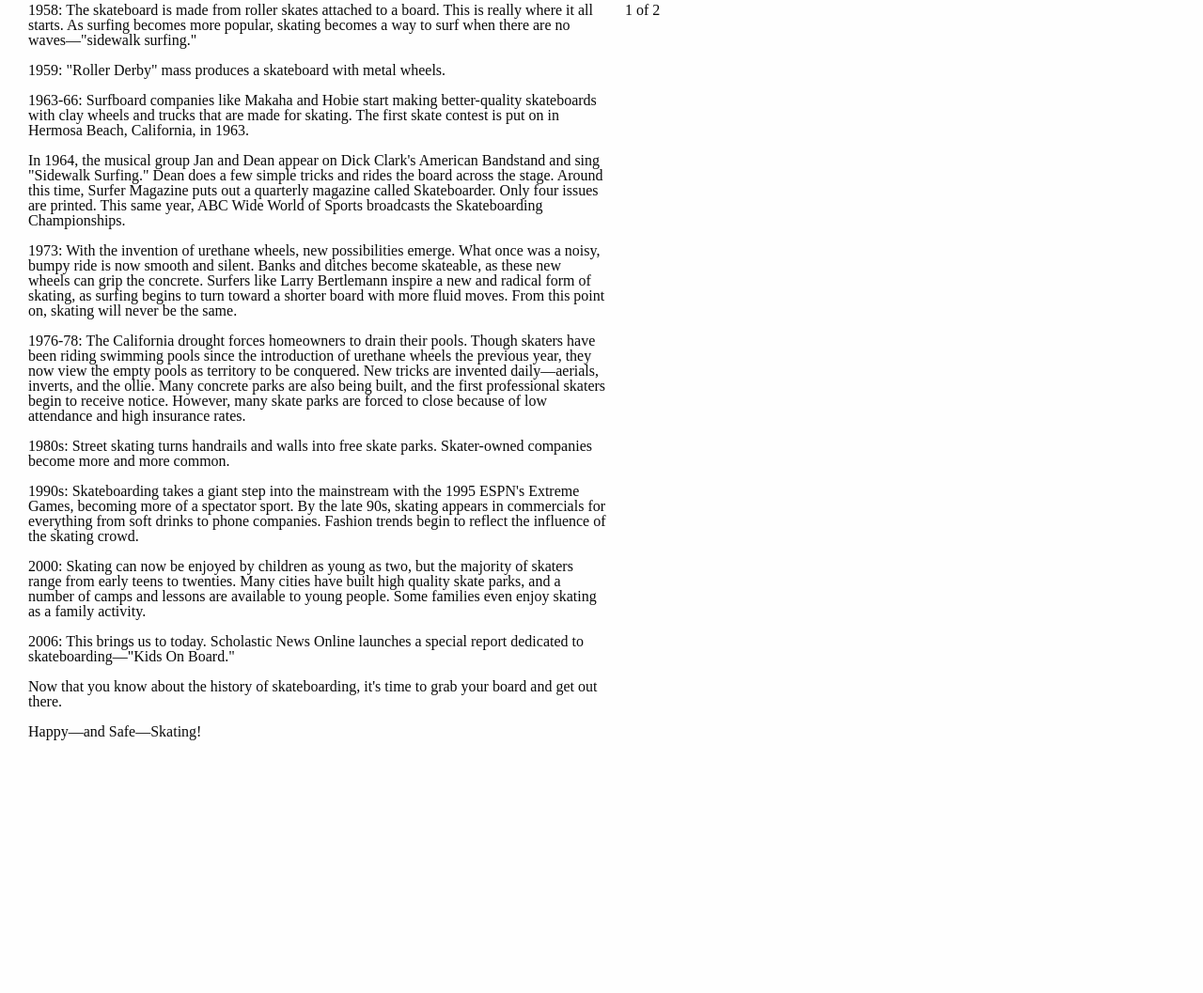
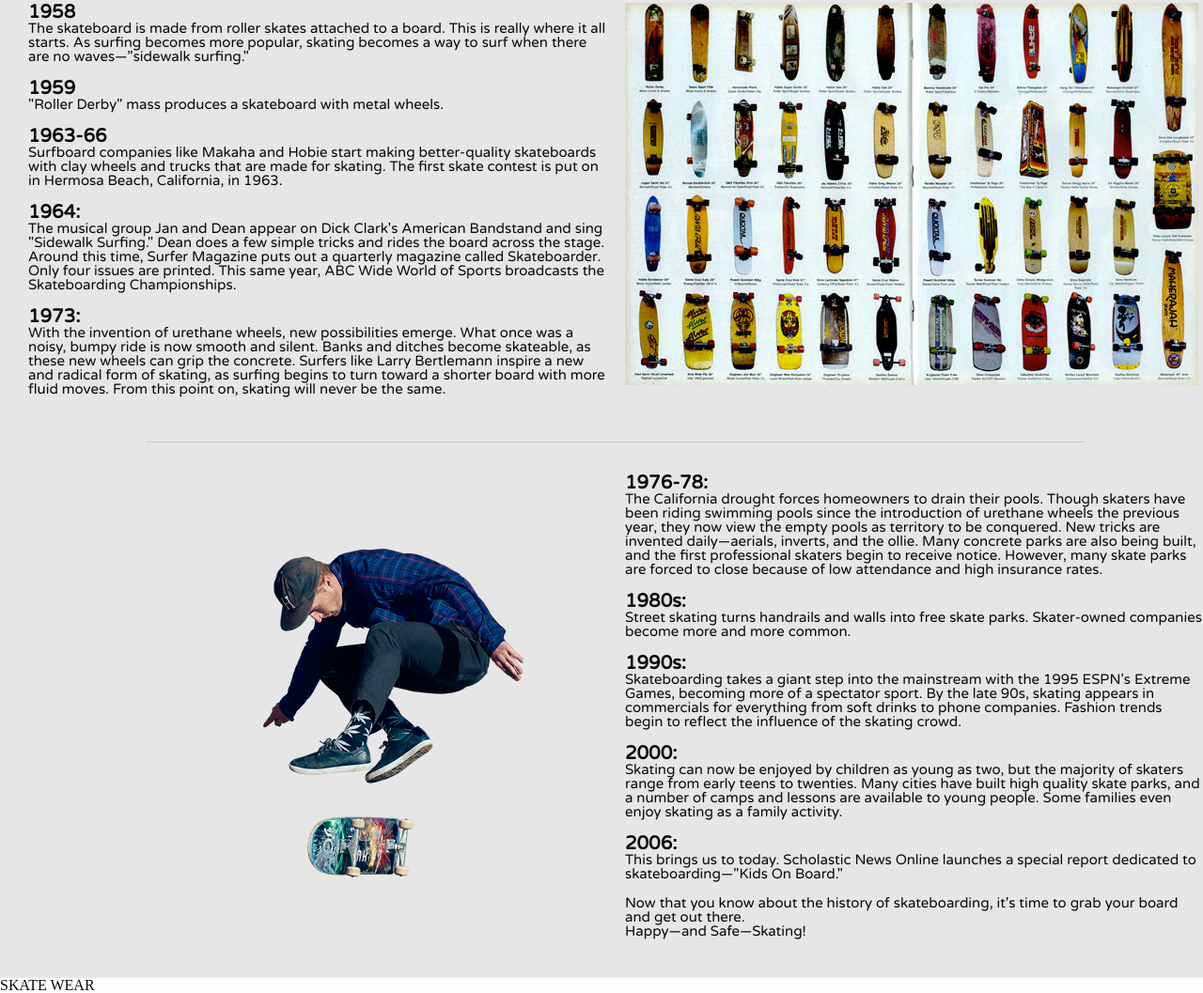
Before and after one commit to willardshikami/SkateStop, a plain HTML site: page index.html in a window 1280 px wide. Shown: the part 770-1827 px from the top of the page at 94% size. Before the commit the page ends 1599 px from the top, so only its background shows below. Drawn offline with Linux system fonts and the light colour scheme.

Commit message:
updated website content

```diff
--- a/css/app.css
+++ b/css/app.css
@@ -66,10 +66,11 @@ body {
 */
 
 .logo {
+    color: #fff;
     font-family: 'Permanent Marker', cursive;
     font-size: 50px;
     font-weight: 600;
-    padding: 10px 0px 20px 30px;
+    padding: 10px 0px 10px 30px;
     float: left;
 }
 
@@ -81,7 +82,7 @@ body {
 }
 
 .nav-bar {
-    background-color: rgba(217,217,217, 0.5);
+
     font-family: 'Varela Round';
     text-align: right;
     padding: 20px 30px 10px 0px;
@@ -93,11 +94,11 @@ nav ul li {
 }
 
 nav ul li a {
-    color: #1a1a1a;
+    color: #fff;
 }
 
 nav ul li a:hover {
-    color: #000;
+    color: #f2f2f2;
 }
 
 .mid-header {
@@ -122,6 +123,7 @@ nav ul li a:hover {
 */
 
 .history {
+    background-color: #e6e6e6;
     padding: 20px 0px 30px 30px
 }
 
@@ -129,7 +131,26 @@ nav ul li a:hover {
     font-family: 'Varela Round', cursive;
     font-size: 40px;
     font-weight: 900;
+    text-align: center;
 }
+
+
+.history1 h2{
+    font-family: 'Varela Round';
+    font-size: 20px;
+    font-weight: 600;
+}
+
+.history1 p {
+    font-family: 'Varela Round';
+    font-size: 15px;
+}
+
+.history2 .transparent1 {
+    padding-top: 80px;
+    padding-left: 250px;
+}
+
 
 /*
   ========================================
--- a/index.html
+++ b/index.html
@@ -29,8 +29,10 @@
                     <li><a href="#">HOME</a></li>
                     <li><a href="#">ABOUT</a></li>
                 </ul>
+                <hr>
             </nav>
         </div>
+
 
         <!--MID HEADER STARTS HERE-->
         <div class="mid-header">
@@ -43,56 +45,68 @@
 
     <div class="history">
         <h1>HISTORY OF SKATEBOARDING</h1>
-        <div class="section group">
+        <div class="section1 section group">
 					<div class="history1 col area_1_of_2">
-                        <p>1958: The skateboard is made from roller skates attached to a board. This is really where it all starts. As surfing becomes more popular, skating becomes a way to surf when there are no waves—"sidewalk surfing."</p>
+                        <h2>1958</h2> <p>The skateboard is made from roller skates attached to a board. This is really where it all starts. As surfing becomes more popular, skating becomes a way to surf when there are no waves—"sidewalk surfing."</p>
 
 					   <br>
 
-					   <p>1959: "Roller Derby" mass produces a skateboard with metal wheels.</p>
+                        <h2>1959</h2> <p>"Roller Derby" mass produces a skateboard with metal wheels.</p>
 
 					   <br>
 
-					   <p>1963-66: Surfboard companies like Makaha and Hobie start making better-quality skateboards with clay wheels and trucks that are made for skating. The first skate contest is put on in Hermosa Beach, California, in 1963.</p>
+                        <h2>1963-66</h2> <p>Surfboard companies like Makaha and Hobie start making better-quality skateboards with clay wheels and trucks that are made for skating. The first skate contest is put on in Hermosa Beach, California, in 1963.</p>
 					   <br>
-					   <p>In 1964, the musical group Jan and Dean appear on Dick Clark's American Bandstand and sing "Sidewalk Surfing." Dean does a few simple tricks and rides the board across the stage.
+                        <h2>1964:</h2> <p>The musical group Jan and Dean appear on Dick Clark's American Bandstand and sing "Sidewalk Surfing." Dean does a few simple tricks and rides the board across the stage.
                        Around this time, Surfer Magazine puts out a quarterly magazine called Skateboarder. Only four issues are printed. This same year, ABC Wide World of Sports broadcasts the Skateboarding Championships.</p>
                        <br>
-                       <p>1973: With the invention of urethane wheels, new possibilities emerge. What once was a noisy, bumpy ride is now smooth and silent. Banks and ditches become skateable, as these new wheels can grip the concrete. Surfers like Larry Bertlemann inspire a new and radical form of skating, as surfing begins to turn toward a shorter board with more fluid moves. From this point on, skating will never be the same.</p>
+                        <h2>1973:</h2> <p>With the invention of urethane wheels, new possibilities emerge. What once was a noisy, bumpy ride is now smooth and silent. Banks and ditches become skateable, as these new wheels can grip the concrete. Surfers like Larry Bertlemann inspire a new and radical form of skating, as surfing begins to turn toward a shorter board with more fluid moves. From this point on, skating will never be the same.</p>
                         <br>
-                       <p>
-                          1976-78: The California drought forces homeowners to drain their pools. Though skaters have been riding swimming pools since the introduction of urethane wheels the previous year, they now view the empty pools as territory to be conquered. New tricks are invented daily—aerials, inverts, and the ollie. Many concrete parks are also being built, and the first professional skaters begin to receive notice. However, many skate parks are forced to close because of low attendance and high insurance rates.
+
+					</div>
+					<div class="history2 col area_1_of_2">
+					<img src="images/history.jpg">
+					</div>
+				</div>
+
+       <hr>
+
+       <div class="section group">
+					<div class="history2 col area_1_of_2">
+					<img class="transparent1" src="images/historyboard.png">
+					</div>
+					<div class="history1 col area_1_of_2">
+					<p>
+                        <h2>1976-78:</h2> <p>The California drought forces homeowners to drain their pools. Though skaters have been riding swimming pools since the introduction of urethane wheels the previous year, they now view the empty pools as territory to be conquered. New tricks are invented daily—aerials, inverts, and the ollie. Many concrete parks are also being built, and the first professional skaters begin to receive notice. However, many skate parks are forced to close because of low attendance and high insurance rates.
 
                        </p>
                        <br>
-                       <p>
-                        1980s: Street skating turns handrails and walls into free skate parks. Skater-owned companies become more and more common.
+                       <h2>
+                           1980s:</h2> <p>Street skating turns handrails and walls into free skate parks. Skater-owned companies become more and more common.
                        </p>
                        <br>
-                       <p>
-                           1990s: Skateboarding takes a giant step into the mainstream with the 1995 ESPN's Extreme Games, becoming more of a spectator sport. By the late 90s, skating appears in commercials for everything from soft drinks to phone companies. Fashion trends begin to reflect the influence of the skating crowd.
+                       <h2>
+                           1990s:</h2> <p>Skateboarding takes a giant step into the mainstream with the 1995 ESPN's Extreme Games, becoming more of a spectator sport. By the late 90s, skating appears in commercials for everything from soft drinks to phone companies. Fashion trends begin to reflect the influence of the skating crowd.
                         </p>
                        <br>
-                       <p>
-                        2000: Skating can now be enjoyed by children as young as two, but the majority of skaters range from early teens to twenties. Many cities have built high quality skate parks, and a number of camps and lessons are available to young people. Some families even enjoy skating as a family activity.
+                       <h2>
+                           2000:</h2> <p>Skating can now be enjoyed by children as young as two, but the majority of skaters range from early teens to twenties. Many cities have built high quality skate parks, and a number of camps and lessons are available to young people. Some families even enjoy skating as a family activity.
                        </p>
                        <br>
-                       <p>
-                           2006: This brings us to today. Scholastic News Online launches a special report dedicated to skateboarding—"Kids On Board."
+                       <h2>
+                           2006:</h2> <p>This brings us to today. Scholastic News Online launches a special report dedicated to skateboarding—"Kids On Board."
                        </p>
                        <br>
-                       <p>
-                        Now that you know about the history of skateboarding, it's time to grab your board and get out there.
-                       </p>
-                       <br>
-                       <p>Happy—and Safe—Skating!</p>
-					</div>
-					<div class="history2 col area_1_of_2">
-					1 of 2
+                       <p>Now that you know about the history of skateboarding, it's time to grab your board and get out there.
+                        </p>
+                        <p>Happy—and Safe—Skating!</p>
 					</div>
 				</div>
+    </div>
 
-    </div>
+     <div class="wear">
+             <h1>SKATE WEAR</h1>
+         </div>
 
 
     <script src="js/vendor/jquery.js"></script>
```
Also changed, not shown: images/history.jpg (added), images/historyboard.png (added).
